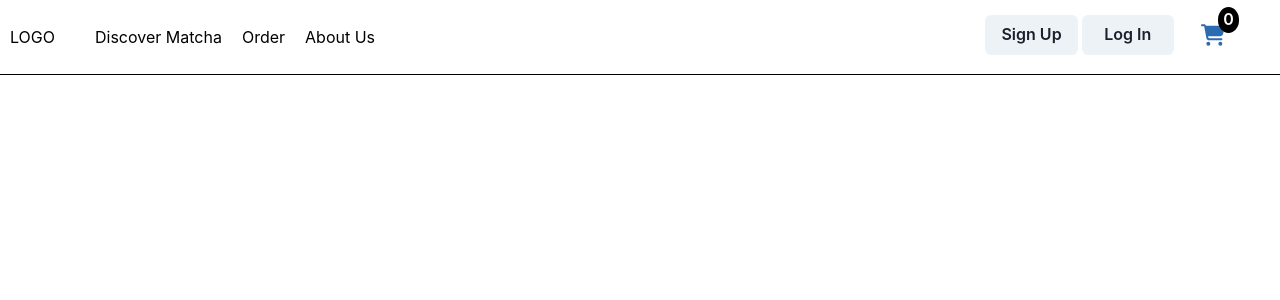
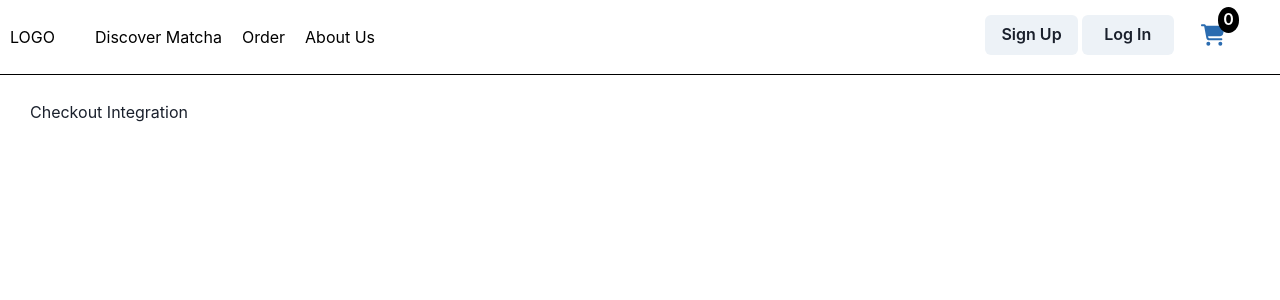
Before and after one commit to ElijahAdams/match_shop, a React (Vite) app: page /cart in a window 1280 px wide. Shown: the top 300 px of the page. Built offline with nearby package versions, Linux system fonts and the light colour scheme.

Commit message:
add layout for checkout integration

```diff
--- a/src/pages/Cart.jsx
+++ b/src/pages/Cart.jsx
@@ -6,6 +6,7 @@ import {
   Card,
   CardBody,
   Fade,
+  Flex,
   Heading,
   HStack,
   Icon,
@@ -13,7 +14,6 @@ import {
   Image, Stack, Text } from '@chakra-ui/react';
 import { FaTrash } from "react-icons/fa";
 import { deleteItem, updateCartItem } from '../utils/CartUtil';
-import { indexOf } from 'lodash';
 const Cart = () => {
   const {cart, setCart } = useContext(CartContext);
 
@@ -34,8 +34,14 @@ const Cart = () => {
   return (
     <>
     <Fade in={true} transition={{enter: { duration: 1.5 }}}>
+      <Flex pl="30px" pr="30px" flexDirection={{base: "column-reverse", md: "row"}}>
+        <Box w={{base: "100%", md: "50%"}}>
+          Checkout Integration
+        </Box>
+        <Box w={{base: "100%", md: "50%"}}>
           {cart.map((c, index) => (
             <Card
+              mb="15px"
               key={c.name + index}
               direction="row"
               overflow="hidden"
@@ -77,6 +83,8 @@ const Cart = () => {
               </Stack>
             </Card>
           ))}
+        </Box>
+      </Flex>
     </Fade>
     </>
   )
```
Lines whose indentation alone changed are shown as unchanged.
